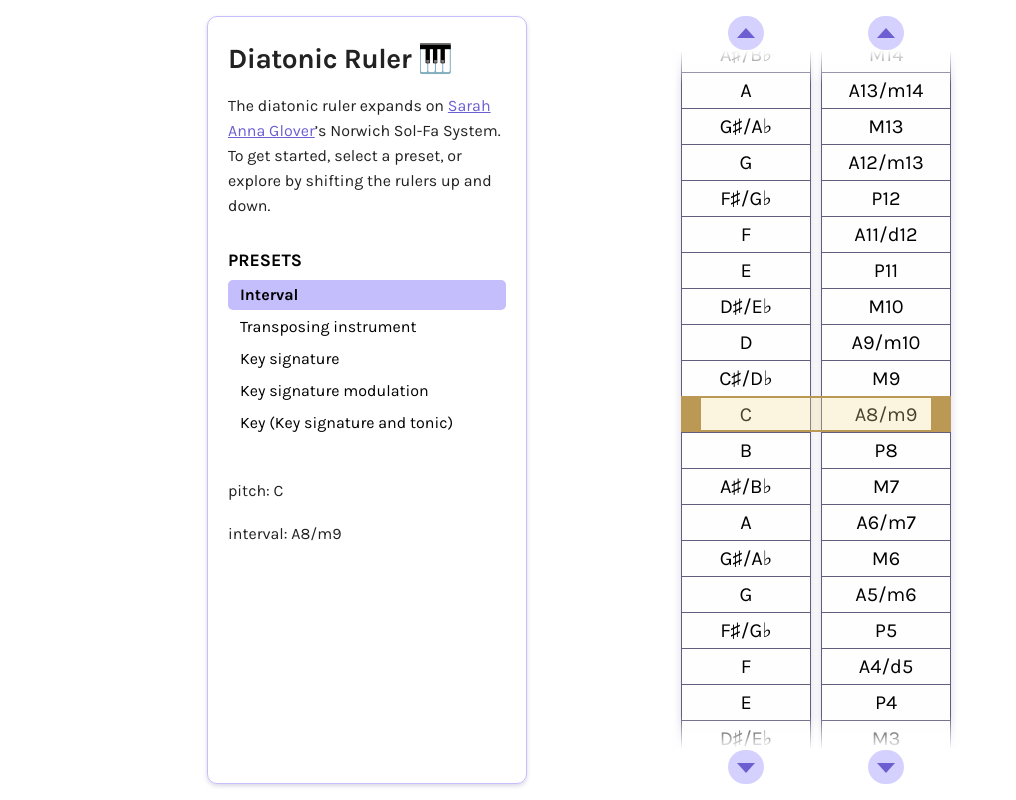
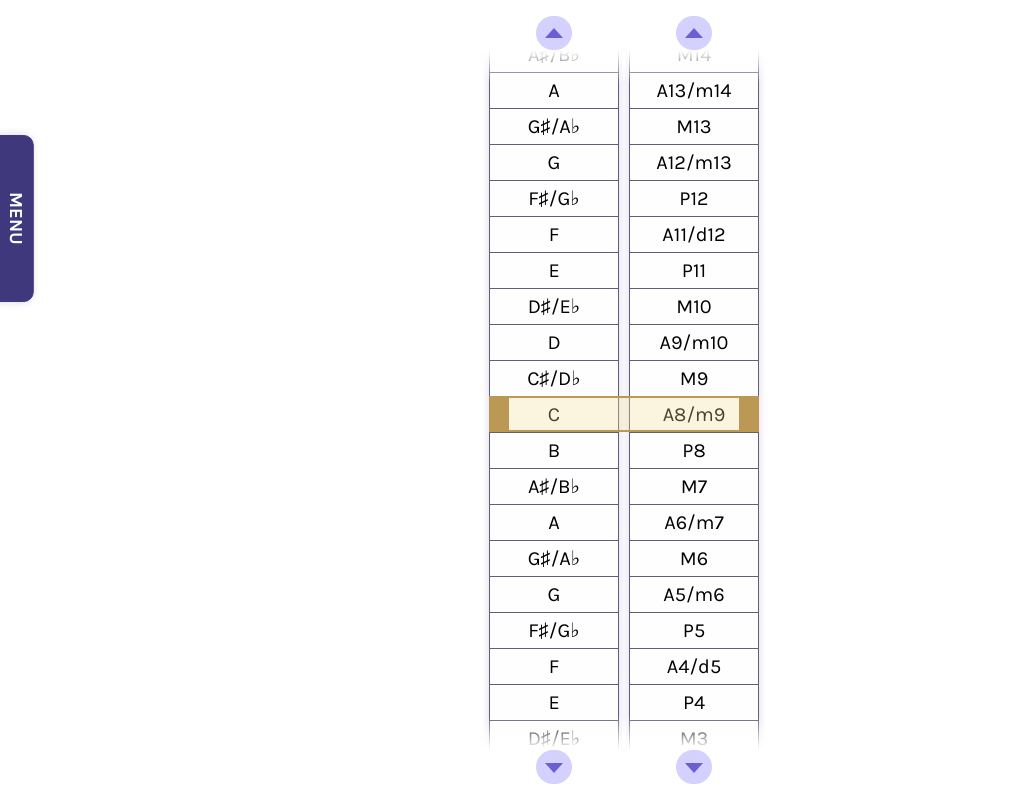
Before and after one commit to katmh/diatonic, a Svelte app: page / in a window 1280 px wide. Shown: the whole page, without its empty margins (0-1016 px from the left). Built offline with nearby package versions, Linux system fonts and the light colour scheme.

Commit message:
minimum viable mobile menu

```diff
--- a/src/components/Dashboard.svelte
+++ b/src/components/Dashboard.svelte
@@ -13,7 +13,23 @@
     });
 
     $: keys = Object.keys($inWindow);
+
+    const toggleMobileMenu = (isOpen = false) => {
+        const overlay = document.querySelector<HTMLElement>(".overlay");
+        const dashboard = document.querySelector<HTMLElement>(".dashboard");
+        if (isOpen) {
+            overlay.style.display = "none";
+            dashboard.style.left = "-100%";
+            return;
+        }
+        overlay.style.display = "block";
+        dashboard.style.left = "0px";
+    };
 </script>
+
+<div class="tab" on:click={() => toggleMobileMenu()}>
+    <span>Menu</span>
+</div>
 
 <div class="dashboard">
     <h1>Diatonic Ruler 🎹</h1>
@@ -34,23 +50,67 @@
     {/each}
 </div>
 
+<div class="overlay" on:click={() => toggleMobileMenu(true)} />
+
 <style>
-    @media (max-width: 600px) {
     .dashboard {
-            display: none;
-        }
+        z-index: 3;
+        height: 100%;
+        width: 70%;
+        max-width: 18rem;
+        position: absolute;
+        top: 0;
+        left: -100%;
+        background: #fff;
+        transition: 0.3s;
+        padding: 1.5rem 1.25rem;
     }
 
+    .overlay {
+        display: none;
+        position: absolute;
+        top: 0;
+        left: 0;
+        width: 100%;
+        height: 100%;
+        background: rgba(0, 0, 0, 0.5);
+        z-index: 2;
+        cursor: pointer;
+    }
+
+    .tab {
+        position: absolute;
+        top: 25%;
+        left: -4.25rem;
+        border: 1px solid #3f387d;
+        background: #3f387d;
+        padding: 0.4rem 3.5rem;
+        transform: rotate(90deg);
+        border-top-left-radius: 10px;
+        border-top-right-radius: 10px;
+        cursor: pointer;
+        box-shadow: 0 2px 8px rgba(63, 56, 125, 20%);
+        z-index: 3;
+    }
+
+    .tab span {
+        text-transform: uppercase;
+        font-weight: bold;
+        font-size: 1.15rem;
+        color: #fff;
+    }
+
+    @media (min-width: 600px) {
         .dashboard {
             width: 100%;
             max-width: 20rem;
-        padding: 1.5rem 1.25rem;
             font-size: 1rem;
             line-height: 1.25;
             border: 1px solid #c4befd;
             border-radius: 10px;
             margin: 1rem 2rem;
             box-shadow: 0 2px 4px rgba(63, 56, 125, 20%);
+        }
     }
 
     h1 {
--- a/src/components/RulersContainer.svelte
+++ b/src/components/RulersContainer.svelte
@@ -16,10 +16,15 @@
 <style>
     .rulers_container {
         height: 100%;
-        min-width: 450px;
         display: flex;
         justify-content: center;
-        overflow-y: hidden;
-        margin: 0 4rem 0 2rem;
+        overflow: hidden;
+    }
+
+    @media (min-width: 600px) {
+        .rulers_container {
+            min-width: 450px;
+            margin: 0 4rem 0 2rem;
+        }
     }
 </style>
```
Lines whose indentation alone changed are shown as unchanged.
